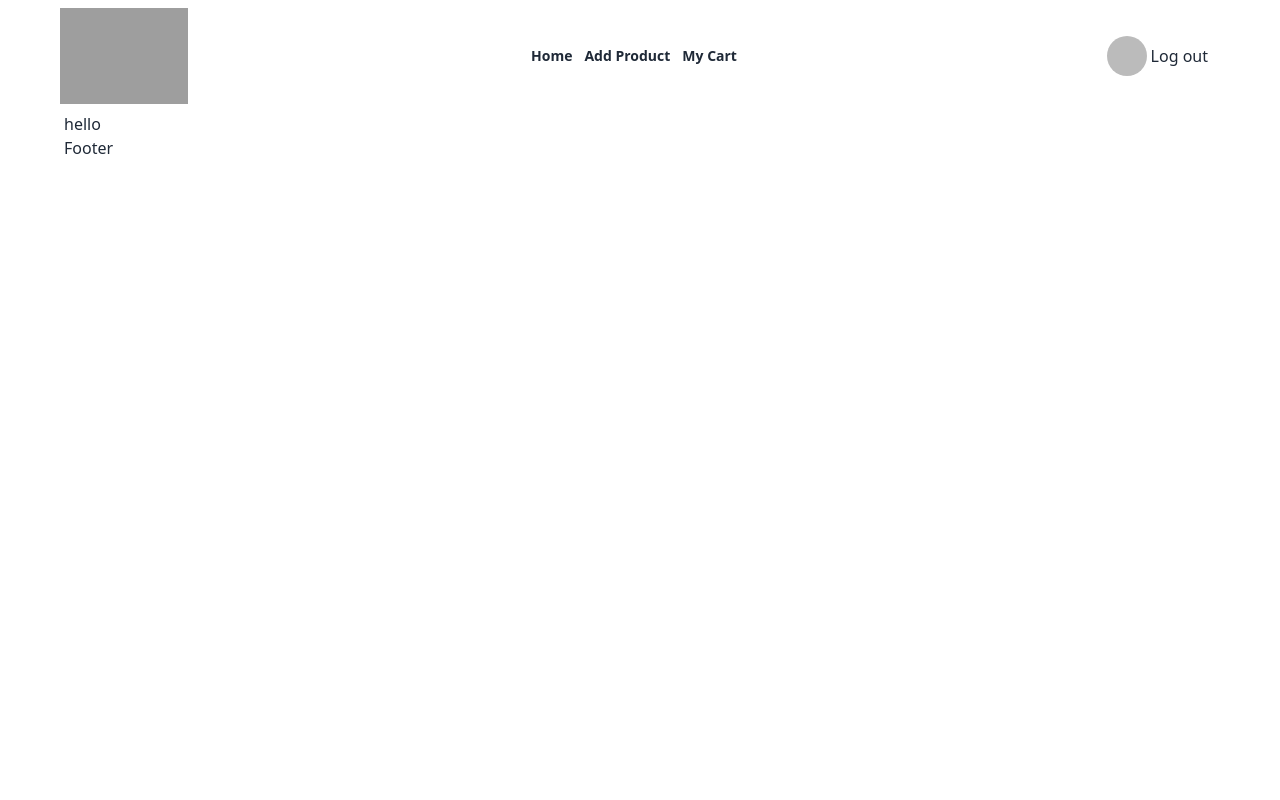
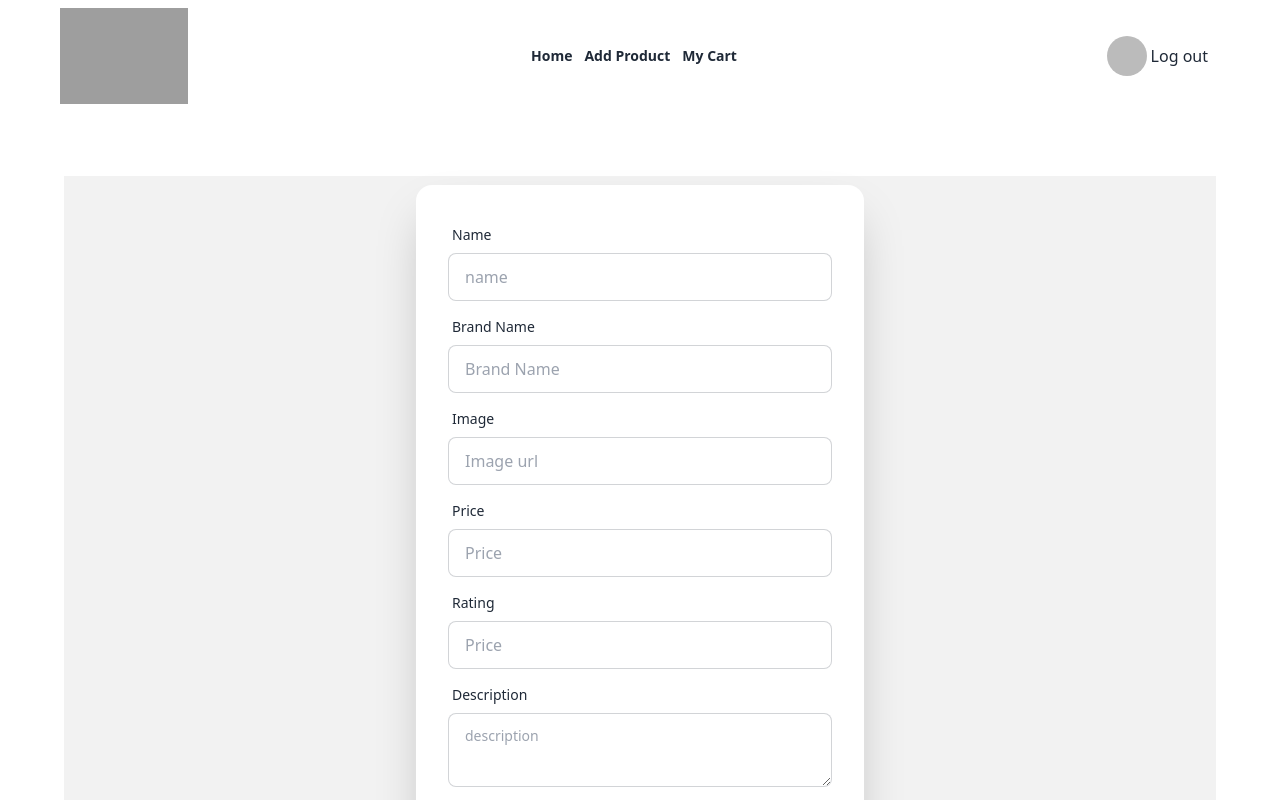
Before and after one commit to Abdul-Baten-Chy/mobile-shops, a React (Vite) app: page /addProduct in a window 1280 px wide. Shown: the top 800 px of the page. Built offline with nearby package versions, Linux system fonts and the light colour scheme; no server answers; sample sign-in values are in the browser's storage; grey boxes are pictures that could not be loaded.

Commit message:
add product page is design and developed

```diff
--- a/src/Components/AddProduct.jsx
+++ b/src/Components/AddProduct.jsx
@@ -1,10 +1,113 @@
-
+import { useContext, useState } from "react";
+import { Link, useLocation, useNavigate } from "react-router-dom";
+import { MyContextProvider } from "./MyContex";
 
 const AddProduct = () => {
+
+    const handleFormSubmit=e=>{
+        e.preventDefault();
+        const form = e.target;
+        const name = form.name.value;
+        const brandName = form.brandName.value;
+        const image = form.image.value;
+        const price = form.price.value;
+        const description = form.description.value;
+        const types = form.types.value;
+        const rating = form.rating.value;
+        const productsInfo ={brandName: brandName,
+                            image:image,
+                            types:types,
+                            other_info:{name, price, description, rating }
+        }
+
+        console.log(productsInfo);
+
+}
     return (
-        <div>
-            <h2>hello</h2>
+        <div className="hero min-h-screen bg-base-200 mt-16 ">
+        <div className="card flex-shrink-0 w-full max-w-md shadow-2xl bg-base-100">
+          <form className="card-body" onSubmit={handleFormSubmit}>
+            <div className="form-control">
+              <label className="label">
+                <span className="label-text">Name</span>
+              </label>
+              <input
+                type="text"
+                name="name"
+                placeholder="name"
+                className="input input-bordered"
+                required
+              />
+            </div>
+            <div className="form-control">
+              <label className="label">
+                <span className="label-text">Brand Name</span>
+              </label>
+              <input
+                type="text"
+                name="brandName"
+                placeholder="Brand Name"
+                className="input input-bordered"
+                required
+              />
+            </div>
+            <div className="form-control">
+              <label className="label">
+                <span className="label-text">Image</span>
+              </label>
+              <input
+                type="text"
+                name="image"
+                placeholder="Image url"
+                className="input input-bordered"
+                required
+              />
+            </div>
+            <div className="form-control">
+              <label className="label">
+                <span className="label-text">Price</span>
+              </label>
+              <input
+                type="text"
+                name="price"
+                placeholder="Price "
+                className="input input-bordered"
+                required
+              />
+            </div>
+            <div className="form-control">
+              <label className="label">
+                <span className="label-text">Rating</span>
+              </label>
+              <input
+                type="text"
+                name="rating"
+                placeholder="Price "
+                className="input input-bordered"
+                required
+              />
+            </div>
+            <div className="form-control">
+              <label className="label">
+                <span className="label-text">Description</span>
+              </label>
+              <textarea className="textarea textarea-bordered" name="description" placeholder="description"></textarea>
+            </div>
+            <div className="form-control">
+              <label className="label">
+                <span className="label-text">Types</span>
+              </label>
+              <select id="country" name="types">
+                <option value="Mobile">Mobile</option>
+                <option value="Accessories">Accessories</option>
+              </select>
+            </div>
+            <div className="form-control mt-6">
+              <button className="btn btn-primary" >Add Product</button>
+            </div>
+          </form>
         </div>
+    </div>
     );
 };
 
```
